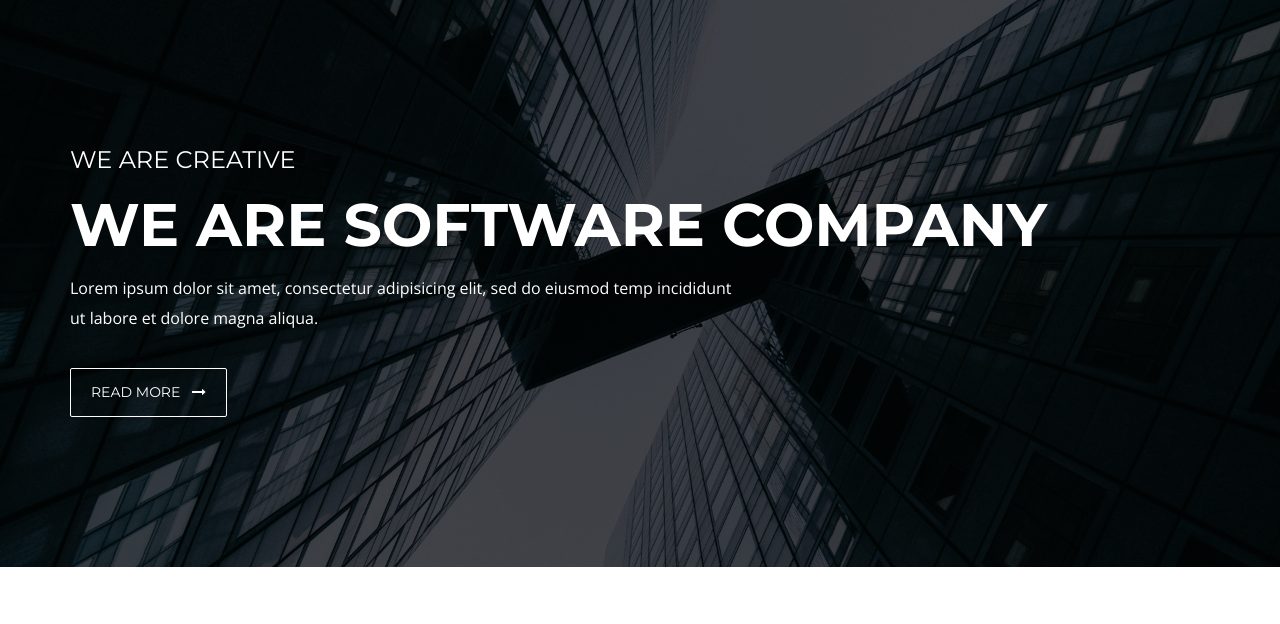
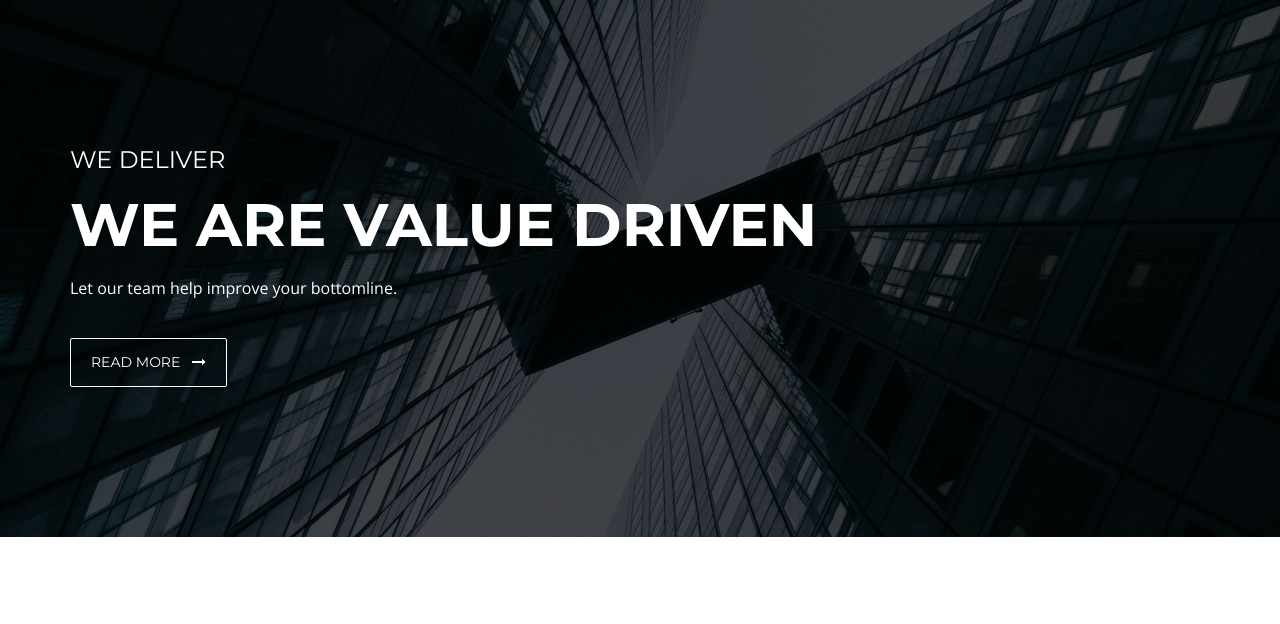
Before and after one commit to kanuritech/kanuritech.github.io, a website: page index.html in a window 1280 px wide. Shown: the part 155-779 px from the top of the page. Drawn offline with nearby package versions, Linux system fonts and the light colour scheme; files whose address does not match are found by name.

Commit message:
carousel content: change

```diff
--- a/index.html
+++ b/index.html
@@ -171,9 +171,9 @@
 				<div class="single-slider ptb-150 bg-opacity" style="background-image:url('/img/carousal/tower.jpg')">
 					<div class="container">
 						<div class="slider-text">
-							<h3>we are creative</h3>
-							<h2>WE ARE SOFTWARE COMPANY</h2>
-							<p>Lorem ipsum dolor sit amet, consectetur adipisicing elit, sed do eiusmod temp incididunt <br> ut labore et dolore magna aliqua.</p>
+							<h3>we deliver</h3>
+							<h2>WE ARE VALUE DRIVEN</h2>
+							<p>Let our team help improve your bottomline.</p>
 							<a href="#">Read More <i class="fa fa-long-arrow-right"></i></a>
 						</div>
 					</div>
```
